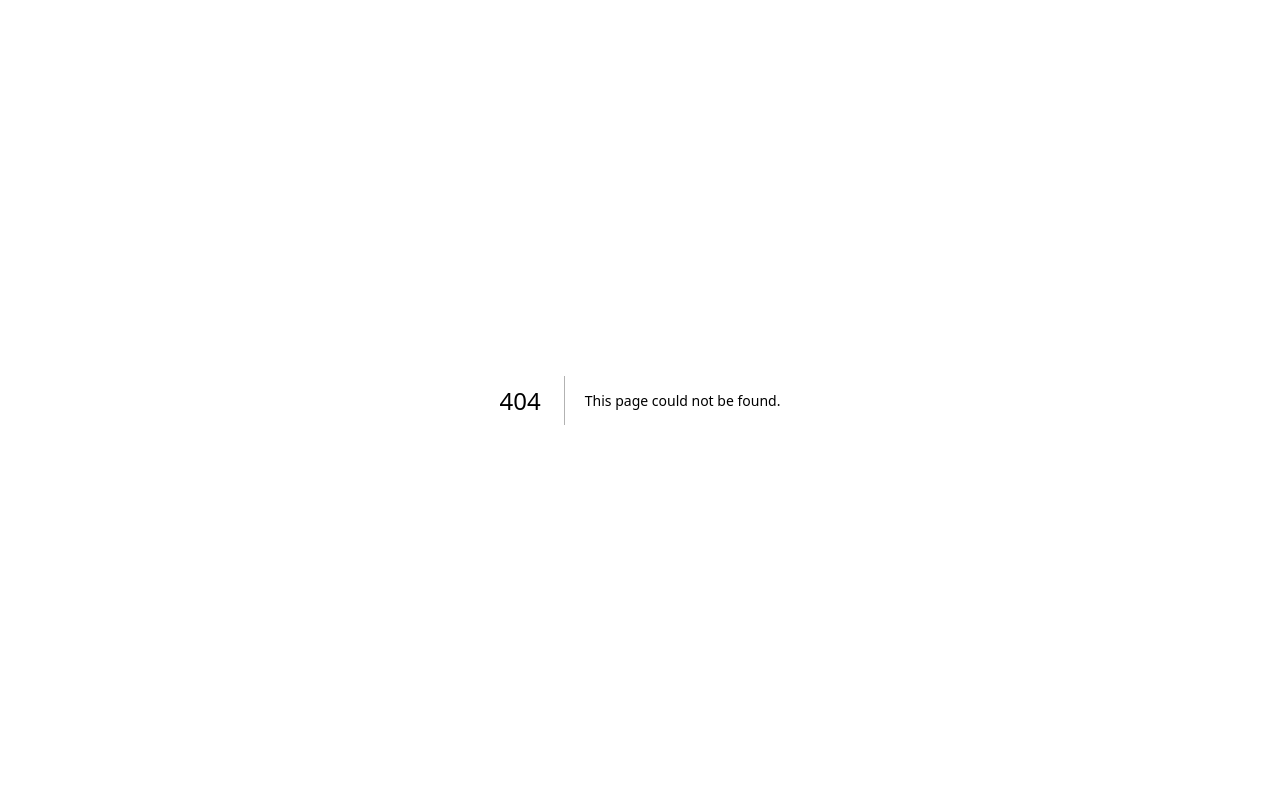
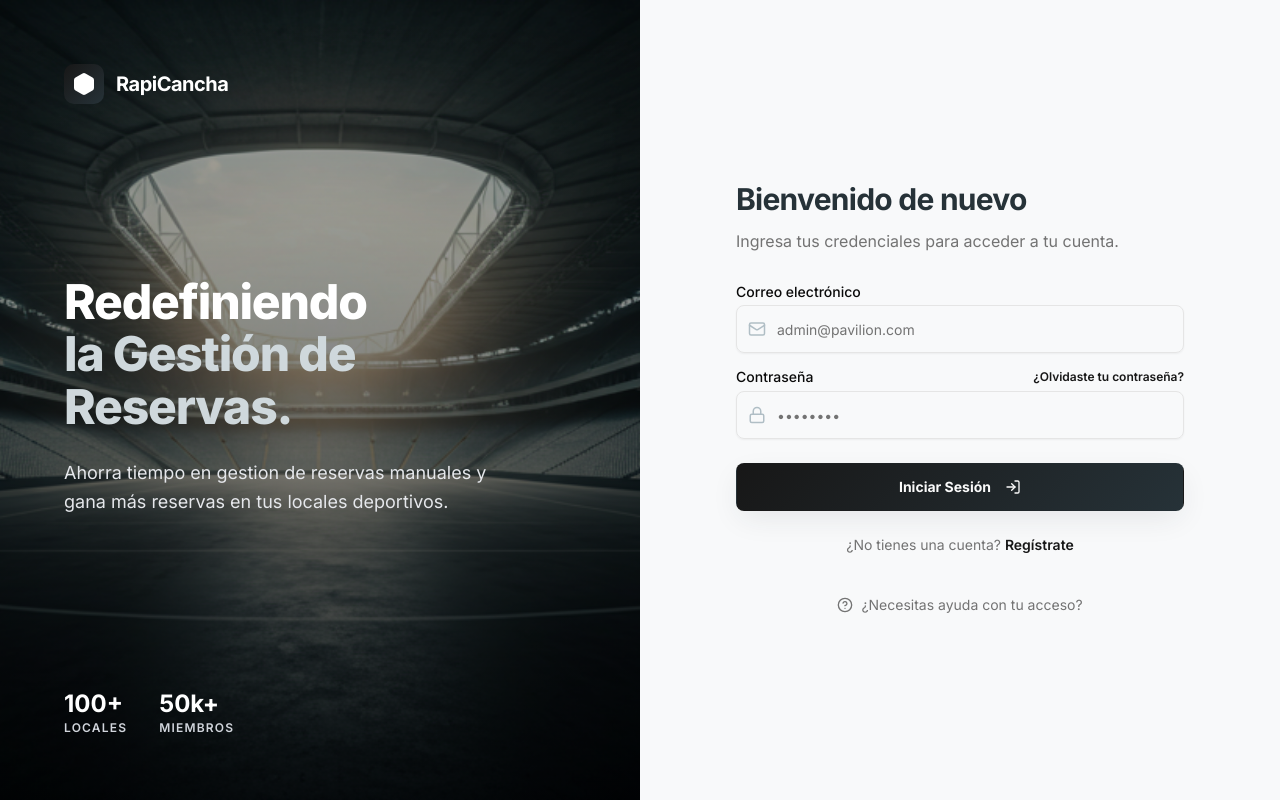
Before and after one commit to LP-React/Rapicancha-Webapp, a Next.js app: page /login in a window 1280 px wide. Before the commit this address had no page. Built offline with nearby package versions, Linux system fonts and the light colour scheme; no server answers.

Commit message:
"feat(app): add login page and assemble login view"

```diff
--- /dev/null
+++ b/src/app/login/page.tsx
@@ -0,0 +1,12 @@
+import { LoginView } from "@/components/views/LoginView";
+import { Metadata } from "next";
+
+export const metadata: Metadata = {
+  title: "Iniciar sesión - RapiCancha",
+  description:
+    "Accede a tu cuenta en RapiCancha para gestionar tus sedes y reservas.",
+};
+
+export default function LoginPage() {
+  return <LoginView />;
+}
--- /dev/null
+++ b/src/components/views/LoginView.tsx
@@ -0,0 +1,13 @@
+import { AuthHero } from "@/components/auth/AuthHero";
+import { LoginForm } from "@/components/auth/LoginForm";
+
+export function LoginView() {
+  return (
+    <main className="flex min-h-screen w-full bg-background">
+      <AuthHero />
+      <section className="w-full lg:w-1/2 bg-surface flex items-center justify-center p-6 md:p-12 lg:p-24 overflow-y-auto">
+        <LoginForm />
+      </section>
+    </main>
+  );
+}
```
